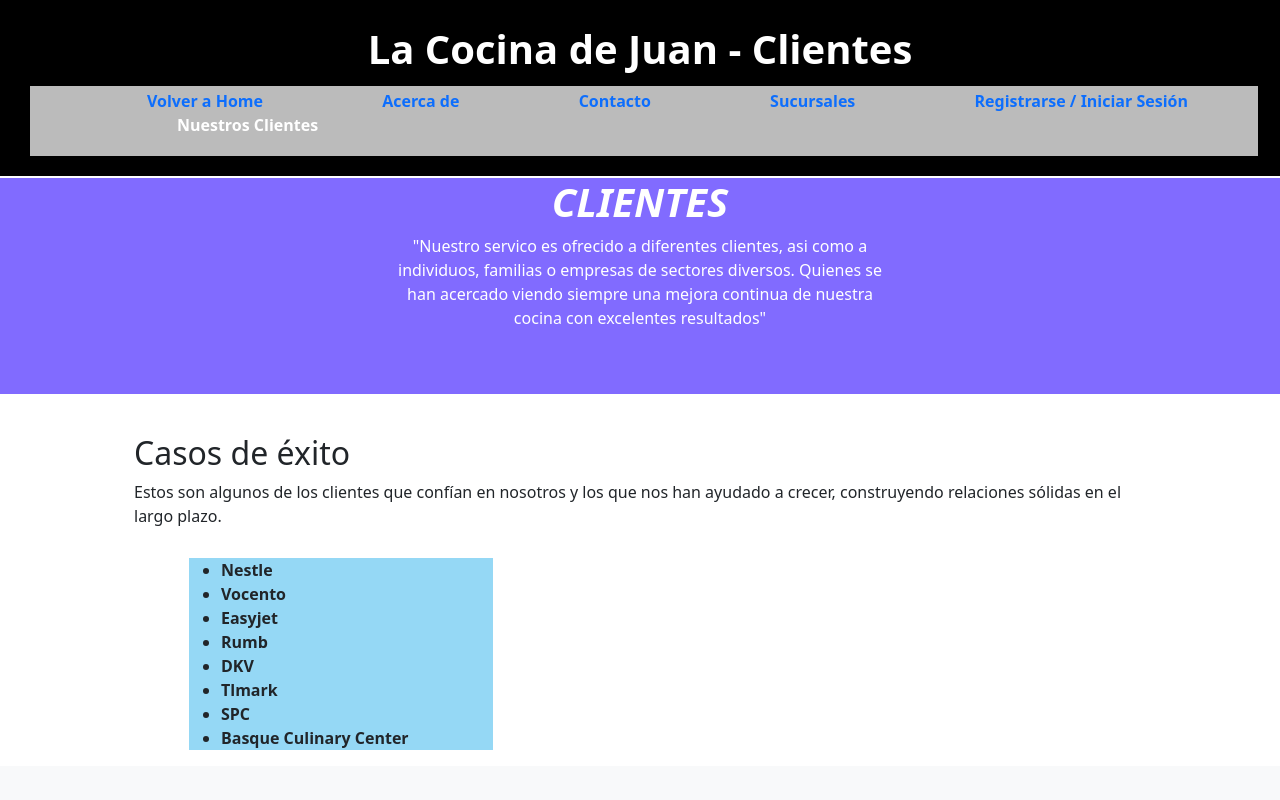
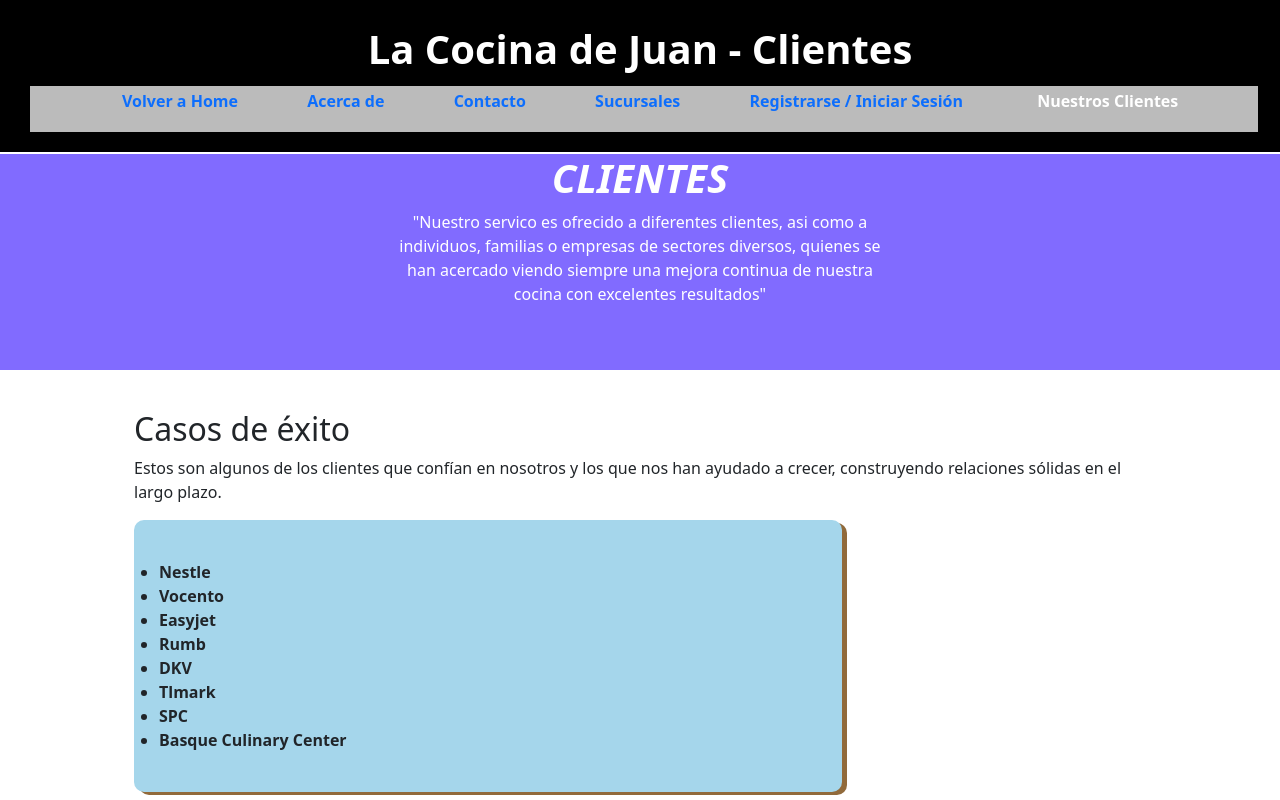
Before and after one commit to karcris259bar/24124_Act_7JS-Bootstrap, a plain HTML site: page clientes.html in a window 1280 px wide. Shown: the top 800 px of the page. Drawn offline with nearby package versions, Linux system fonts and the light colour scheme.

Commit message:
Ultimo Repo nro 2

```diff
--- a/aCercaDe.css
+++ b/aCercaDe.css
@@ -36,7 +36,7 @@ nav li {
 
 nav a {
     text-decoration: none;
-    padding: 30px;
+    padding: 5px;
 }
 
 nav a:hover {
@@ -194,6 +194,7 @@ form label, form legend {
     margin-left: 18px;
     color: white;
 }
+/* Clientes */
 .container-cliente {
     background-color: #816bff;
     color: white;
@@ -206,12 +207,17 @@ form label, form legend {
 
 }
 .exito {
-    background-color: #95d8f5;
-    width: 30%;
-    margin-left: 55px;
-    margin-top: 30px;
+    background-color: #a5d6eb;
+    width: 70%;
+    margin-top: 5px;
+    margin-bottom: 20px;
+    border-radius: 10px;
+    padding: 40px;
+    padding-left: 25PX;
     font-weight: bold;
-    align-items: center;
+    box-shadow: 5px 3px 0px hsl(33,42%,40%);
+
+
 }
 
 strong {
--- a/clientes.html
+++ b/clientes.html
@@ -36,7 +36,7 @@
           <h1><strong>CLIENTES</strong></h1>
           <div class="row-cliente">
             <div class="col-12">
-              <p class="max-768">"Nuestro servico es ofrecido a       diferentes clientes, asi como a individuos, familias o empresas de sectores diversos. Quienes se han acercado viendo siempre una mejora continua de nuestra cocina con excelentes resultados"
+              <p class="max-768">"Nuestro servico es ofrecido a diferentes clientes, asi como a individuos, familias o empresas de sectores diversos, quienes se han acercado viendo siempre una mejora continua de nuestra cocina con excelentes resultados"
               </p>
               <BR></BR>
             </div>
--- a/style.css
+++ b/style.css
@@ -37,7 +37,7 @@ nav li {
 
 nav a {
     text-decoration: none;
-    padding: 35px;
+    padding: 5px;
 }
 nav a:hover {
     color: #c78c19;
```
